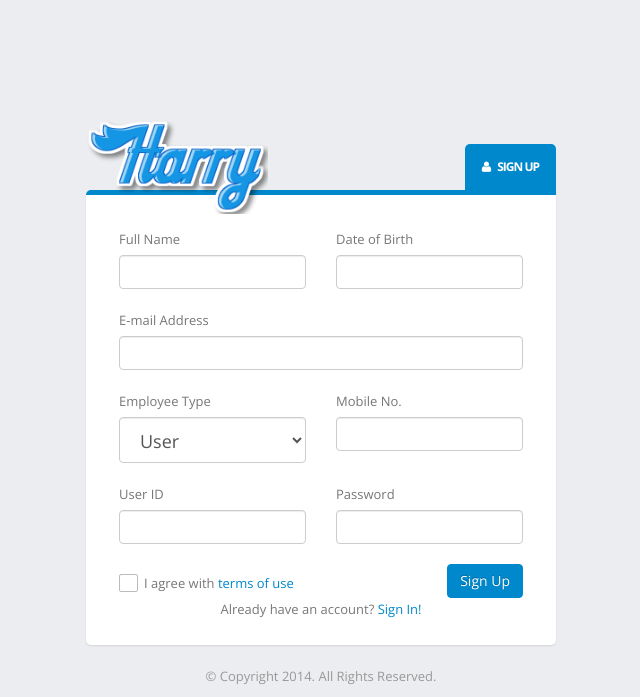
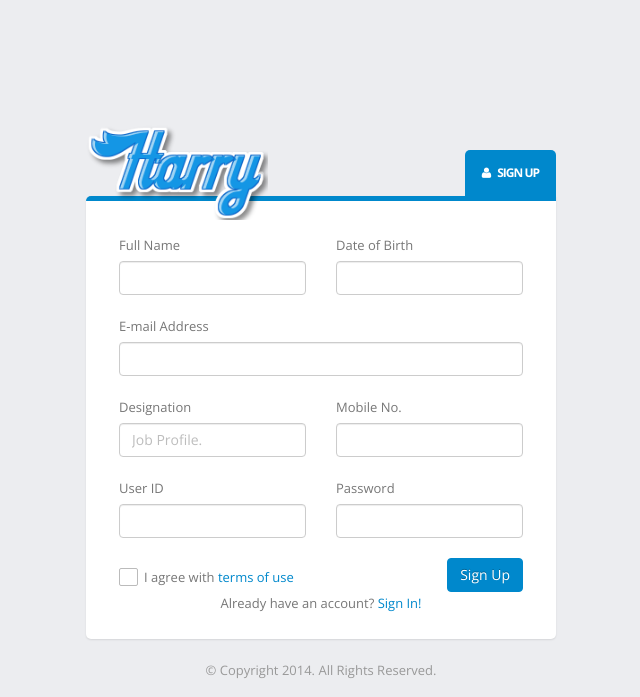
Before and after one commit to kiwitech-hari/ims, a PHP site: page /signup.php in a window 1280 px wide. Shown: the top 697 px of the page, without its empty margins (319-959 px from the left). Run offline with PHP 8.4, Linux system fonts and the light colour scheme; data that the repository does not hold is empty; style sheets or scripts are compiled from the project's sources; some libraries are stand-ins or nearby versions.

Commit message:
signup page updated
Job profile updated

```diff
--- a/signup.php
+++ b/signup.php
@@ -458,7 +458,7 @@ if (isset($_POST['signup'])) {
 
 								<div class="row">
 
-									<div class="col-sm-6 mb-lg">
+									<!-- <div class="col-sm-6 mb-lg">
 
 										<label>Employee Type</label>
 
@@ -473,6 +473,14 @@ if (isset($_POST['signup'])) {
 
 
 										</select>
+
+									</div> -->
+
+									<div class="col-sm-6 mb-lg">
+
+										<label>Designation</label>
+
+										<input name="usertype" type="text" class="form-control" placeholder="Job Profile." title="" data-toggle="tooltip" data-trigger="hover" class="form-control" data-original-title="Please Enter Job Profile,HR,Software Engineer" id="inputTooltip" />
 
 									</div>
 
```
